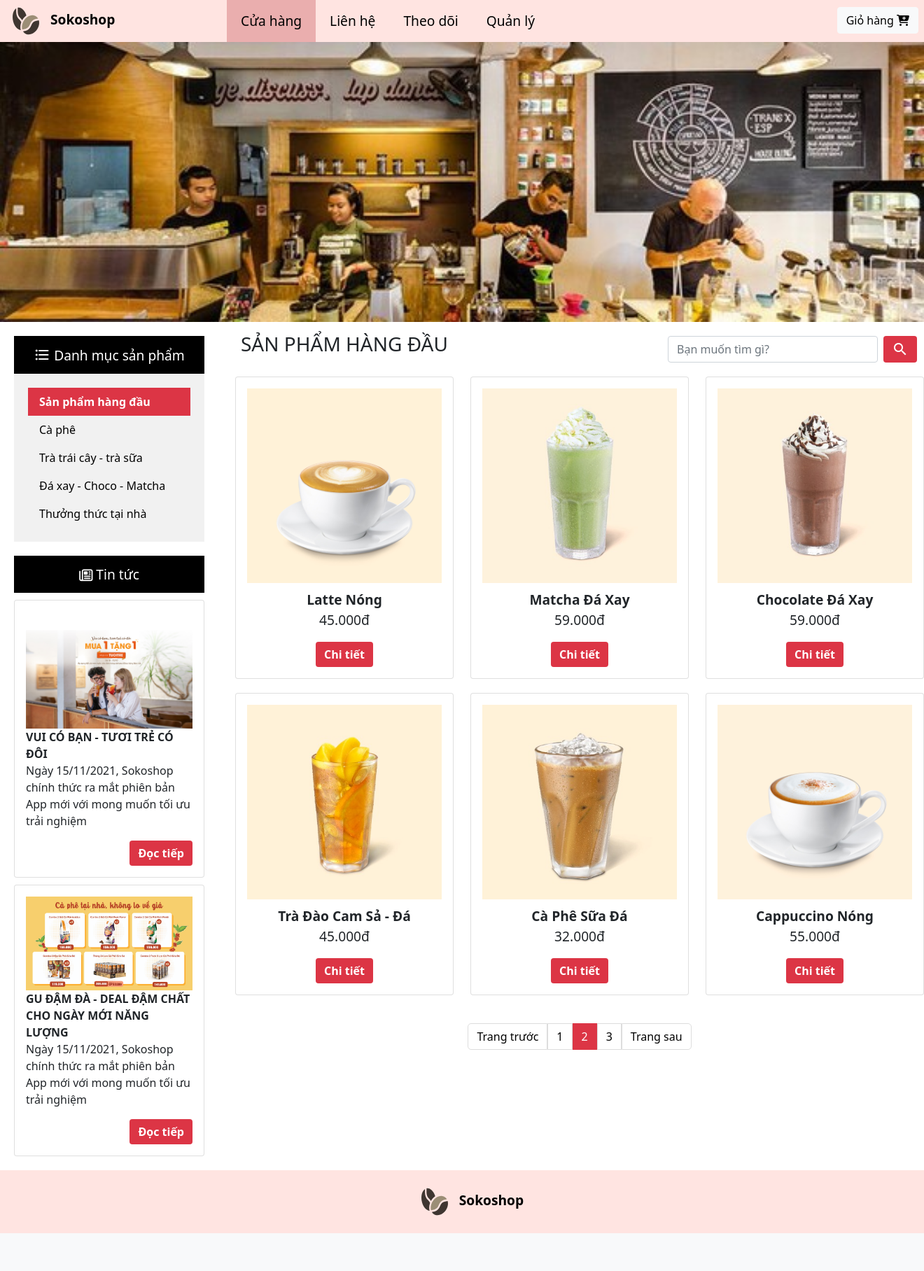
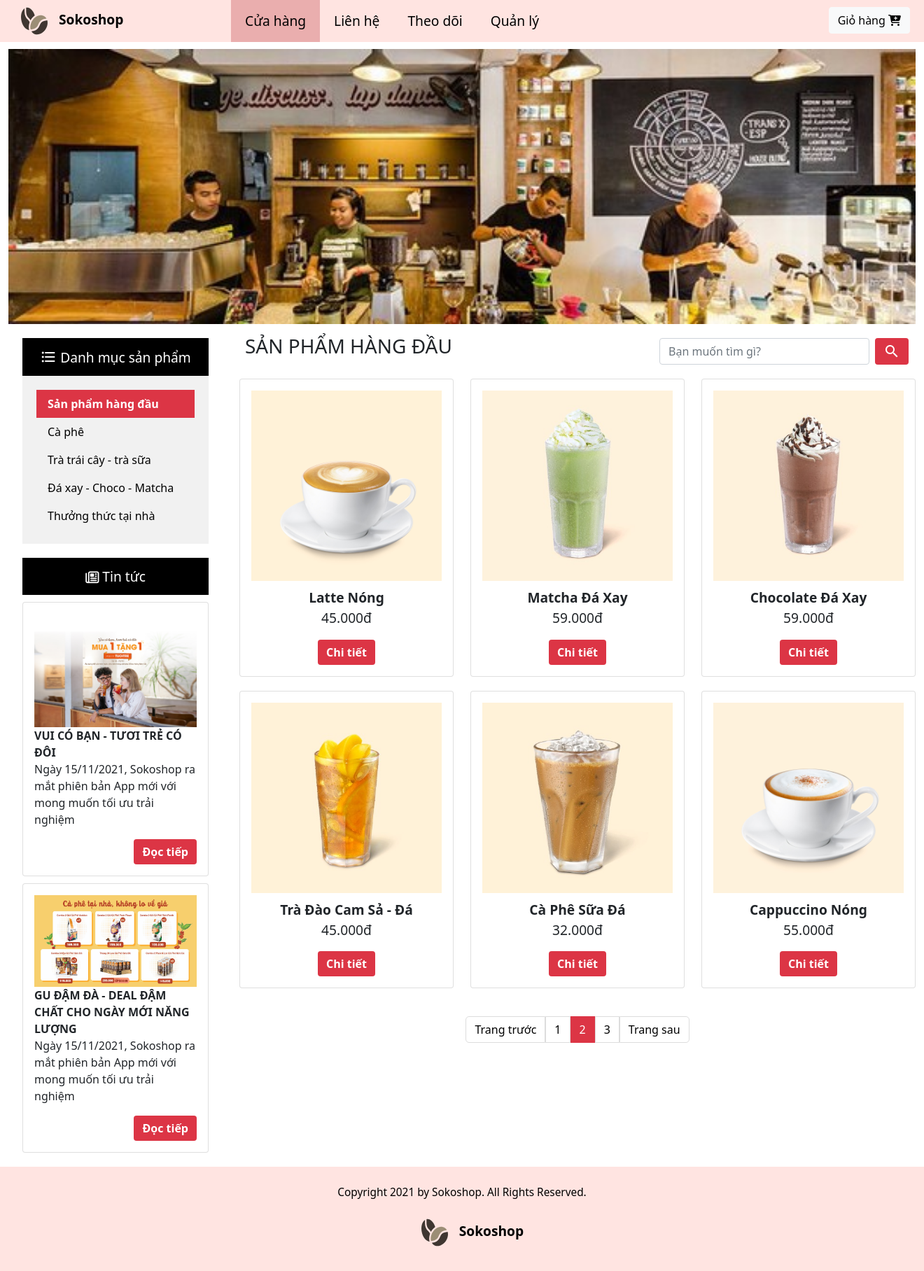
Before and after one commit to thanhvodev/Coffe-shop, a PHP site: page /top-products.html in a window 1320 px wide; the page is wider, and only the part inside the window is pictured. Shown: that part at 70% size. Before the commit the page ends 1762 px from the top of that part, so only its background shows below. Run offline with PHP 8.4, Linux system fonts and the light colour scheme; some libraries are stand-ins or nearby versions.

Commit message:
modify footer, title

```diff
--- a/Tan_Toan/style.css
+++ b/Tan_Toan/style.css
@@ -54,6 +54,10 @@
 
 .listNav .active {
   background-color: #EAAEAE;
+}
+
+#largeImage {
+  margin-top: 10px;
 }
 
 .content {
@@ -358,6 +362,18 @@ label.star:before {
   border-bottom-right-radius: 5px;
 }
 
+.logoFooter {
+  padding: 10px 30px;
+  font-size: 1.2em;
+  color: black;
+  font-weight: bold;
+}
+
+footer p {
+  font-weight: normal;
+  font-size: 0.8em;
+}
+
 footer {
   padding: 15px;
   color: black;
--- a/Tan_Toan/top-products.html
+++ b/Tan_Toan/top-products.html
@@ -3,7 +3,8 @@
   <head>
     <meta charset="utf-8">
     <meta name="viewport" content="width=device-width, initial-scale=1.0">
-    <title>Home Page</title>
+    <title>Sokoshop - Cửa hàng</title>
+    <link rel="shortcut icon" type="image/x-icon" href="./images/logo.svg" />
     <link type="text/css" rel="stylesheet" href="https://cdn.jsdelivr.net/npm/bootstrap@5.1.1/dist/css/bootstrap.min.css">
     <link rel="stylesheet" href="https://cdnjs.cloudflare.com/ajax/libs/font-awesome/4.7.0/css/font-awesome.min.css">
     <link rel='stylesheet prefetch' href='https://netdna.bootstrapcdn.com/font-awesome/3.2.1/css/font-awesome.css'>
@@ -14,14 +15,15 @@
 
   </head>
   <body>
+    <div class="container-fluid">
     <!-- Begin Nav -->
-    <div class="row nav navHome">
+    <div class="row navHome">
       <div class="col-md-3 col-sm-3 col-12 logo">
         <img id="logo" src="images/logo.svg" alt="Logo"> Sokoshop
       </div>
 
       <div class="col-md-6 col-sm-6 col-12 listNav">
-        <ul>
+        <ul class="nav-justified">
           <li><a class="active" href="#shop">Cửa hàng</a></li>
           <li><a href="#contact">Liên hệ</a></li>
           <li><a href="#follow">Theo dõi</a></li>
@@ -29,7 +31,7 @@
         </ul>
       </div>
 
-      <div class="col-3 cart">
+      <div class="col-md-3 col-3 cart">
         <button type="button" class="btn btn-light cartButton" data-bs-toggle="modal" data-bs-target="#myCart">Giỏ hàng <i class="fa fa-cart-plus cart-icon"></i></button>
       </div>
     </div>
@@ -59,7 +61,7 @@
                 <img class="imageCard" src="images/news1.jpg" alt="Card image" style="width:100%">
                 <p class="card-text">
                   <span style="font-weight:bold;">VUI CÓ BẠN - TƯƠI TRẺ CÓ ĐÔI</span><br>
-                  Ngày 15/11/2021, Sokoshop chính thức ra mắt phiên bản App mới với mong muốn tối ưu trải nghiệm
+                  Ngày 15/11/2021, Sokoshop ra mắt phiên bản App mới với mong muốn tối ưu trải nghiệm
                 </p>
                 <button type="button" class="btn btn-danger">Đọc tiếp</button>
               </div>
@@ -70,7 +72,7 @@
                 <img class="imageCard" src="images/news2.jpg" alt="Card image" style="width:100%">
                 <p class="card-text">
                   <span style="font-weight:bold;">GU ĐẬM ĐÀ - DEAL ĐẬM CHẤT CHO NGÀY MỚI NĂNG LƯỢNG</span><br>
-                  Ngày 15/11/2021, Sokoshop chính thức ra mắt phiên bản App mới với mong muốn tối ưu trải nghiệm
+                  Ngày 15/11/2021, Sokoshop ra mắt phiên bản App mới với mong muốn tối ưu trải nghiệm
                 </p>
                 <button type="button" class="btn btn-danger">Đọc tiếp</button>
               </div>
@@ -180,7 +182,8 @@
     </div>
 
     <footer>
-      <div class="logo">
+      <div class="logoFooter">
+        <p>Copyright 2021 by Sokoshop. All Rights Reserved.</p>
         <img id="logo" src="images/logo.svg" alt="Logo"> Sokoshop
       </div>
     </footer>
@@ -414,13 +417,15 @@
     </div>
     <div id="navigationbar">
         <div id="rightbtn" class="cartButton">
-            <button onclick="window.location.href='../Huong/Vadidate.html'">Thanh toán</button>
+            <button class="btn btn-danger" onclick="window.location.href='../Huong/Vadidate.html'">Thanh toán</button>
         </div>
     </div>
+  </div>
+  </div>
 </div>
 <!-- Đóng modal -->>
 
-
+</div>
 
 
 
```
Also changed, not shown: Tan_Toan/coffee.html (+13 -7 lines).
